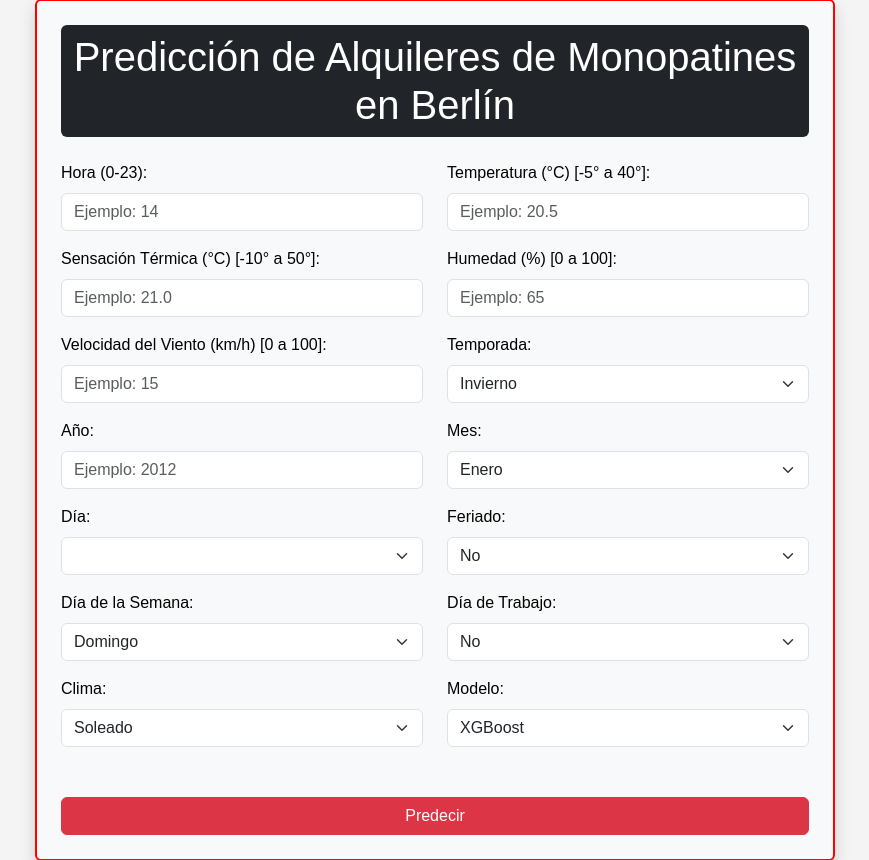
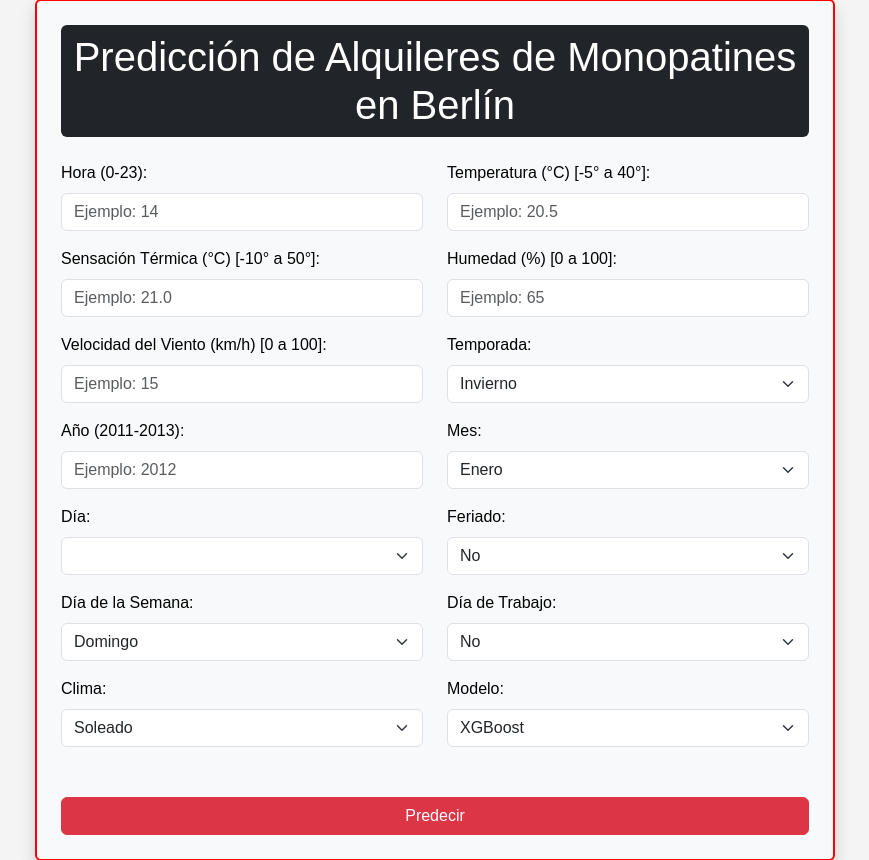
Before and after one commit to MauriAL10/berlin_scooters, a Flask app: page / in a window 1280 px wide. Shown: the part 49-909 px from the top of the page, without its empty margins (205-1074 px from the left). Run offline with Flask 3, Linux system fonts and the light colour scheme; lists and menus that the app fills with data are empty; parts of the project's set-up code (start-up, migrations or seed data) failed here and were passed over.

Commit message:
Requerimientos y html actualizados

```diff
--- a/app/templates/index.html
+++ b/app/templates/index.html
@@ -55,8 +55,8 @@
                 </div>
 
                 <div class="col-md-6 mb-3">
-                    <label for="anio" class="form-label">Año:</label>
-                    <input type="number" class="form-control" id="anio" name="anio" min="2000" max="2012" step="1" placeholder="Ejemplo: 2012" required>
+                    <label for="anio" class="form-label">Año (2011-2013):</label>
+                    <input type="number" class="form-control" id="anio" name="anio" min="2011" max="2013" step="1" placeholder="Ejemplo: 2012" required>
                 </div>
 
                 <div class="col-md-6 mb-3">
--- a/requirements.txt
+++ b/requirements.txt
@@ -3,7 +3,7 @@ joblib==1.3.1
 pandas==2.1.1
 numpy==1.24.4
 scikit-learn==1.3.2
-xgboost==1.7.6
+xgboost==1.6.1
 matplotlib==3.8.0
 scipy==1.11.3
 gunicorn==20.1.0
```
